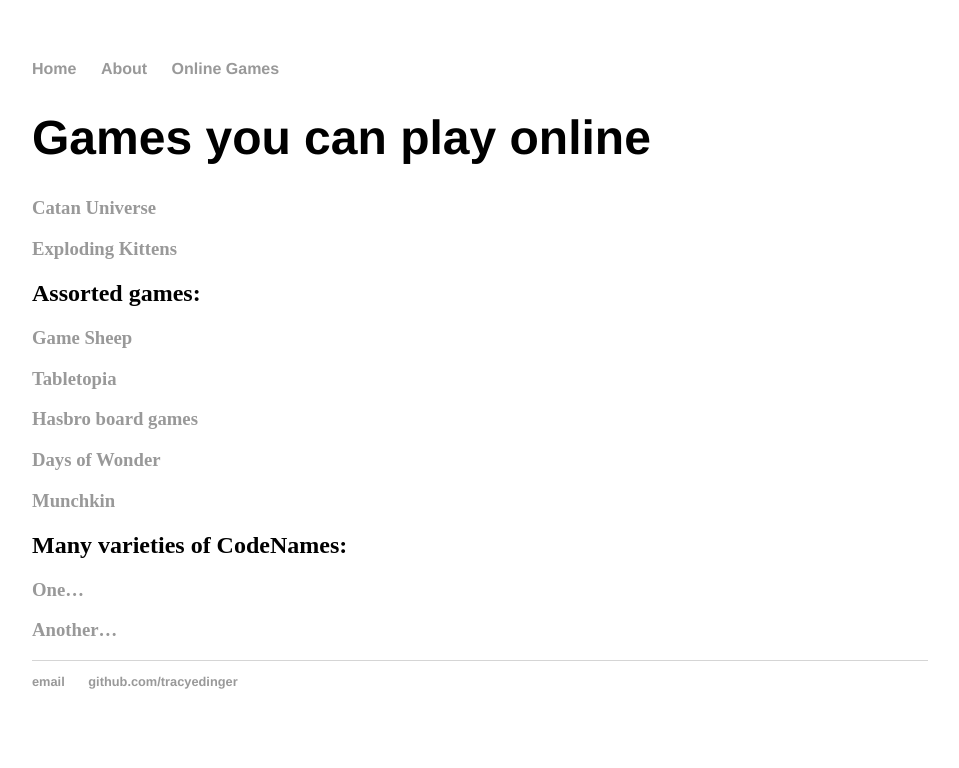
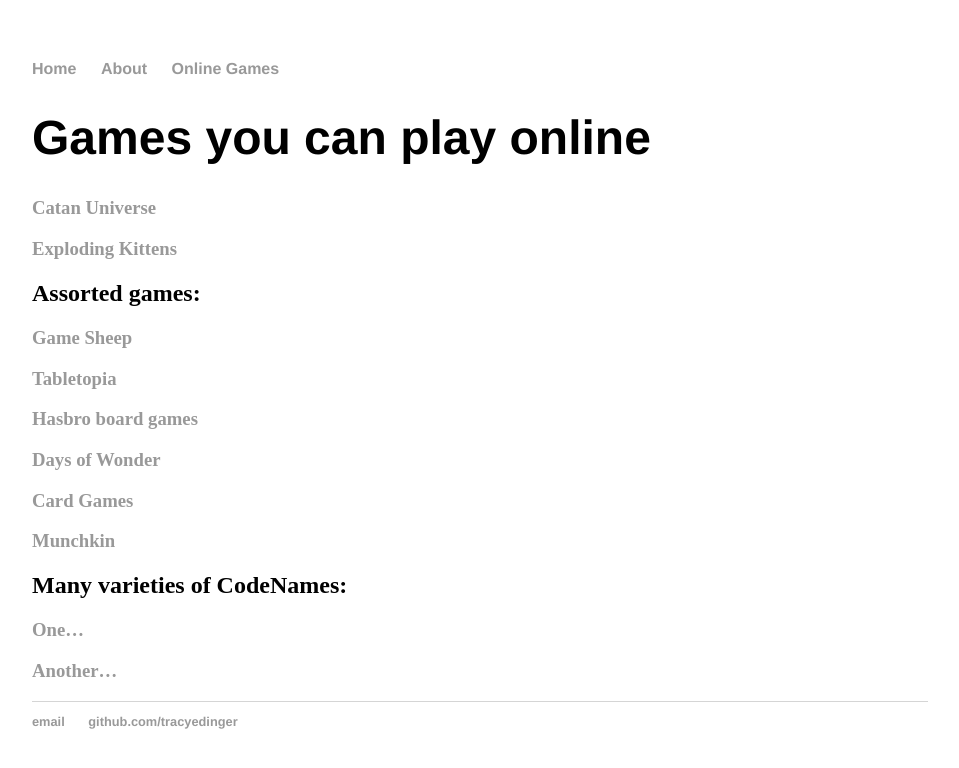
Before and after one commit to tracyedinger/tracyedinger.github.io, a Jekyll site: the page built from OnlineGames.md, in a window 1280 px wide. Shown: the top 768 px of the page, without its empty margins (160-1119 px from the left). Built offline with Jekyll 4.4.1, drawn with Linux system fonts in a browser that asks for light colours; our own code applies the rules of GitHub Pages for plain Markdown files.

Commit message:
Update OnlineGames.md

```diff
--- a/OnlineGames.md
+++ b/OnlineGames.md
@@ -9,6 +9,7 @@
 ###  [Tabletopia](https://tabletopia.com/)
 ###  [Hasbro board games](https://www.ubisoft.com/en-us/game/hasbro-family-pack/)
 ###  [Days of Wonder](https://www.daysofwonder.com/online/en/play/)
+###  [Card Games](http://playingcards.io/)
 
 ### [Munchkin](http://titotu.io/munchkin-io)
 
```
